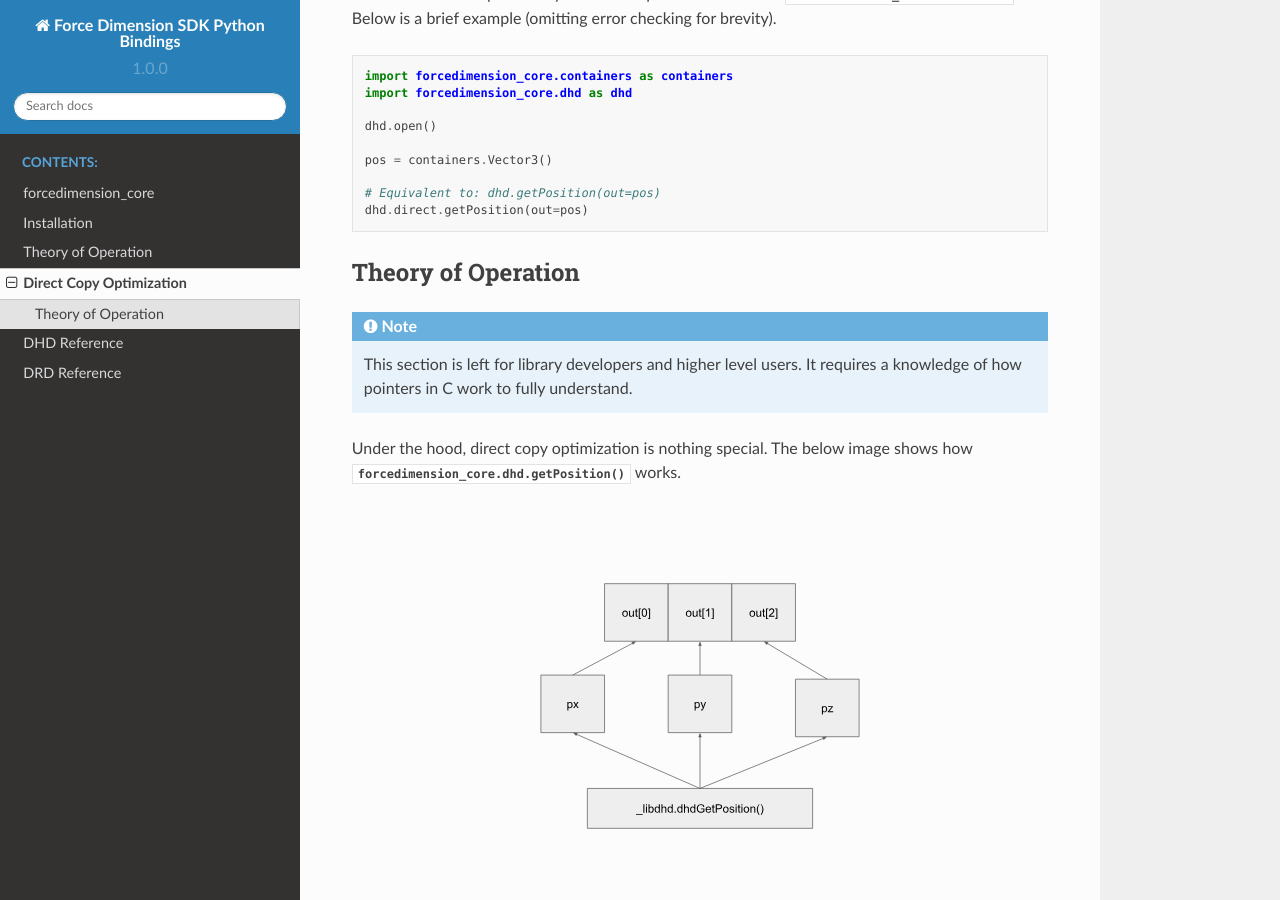
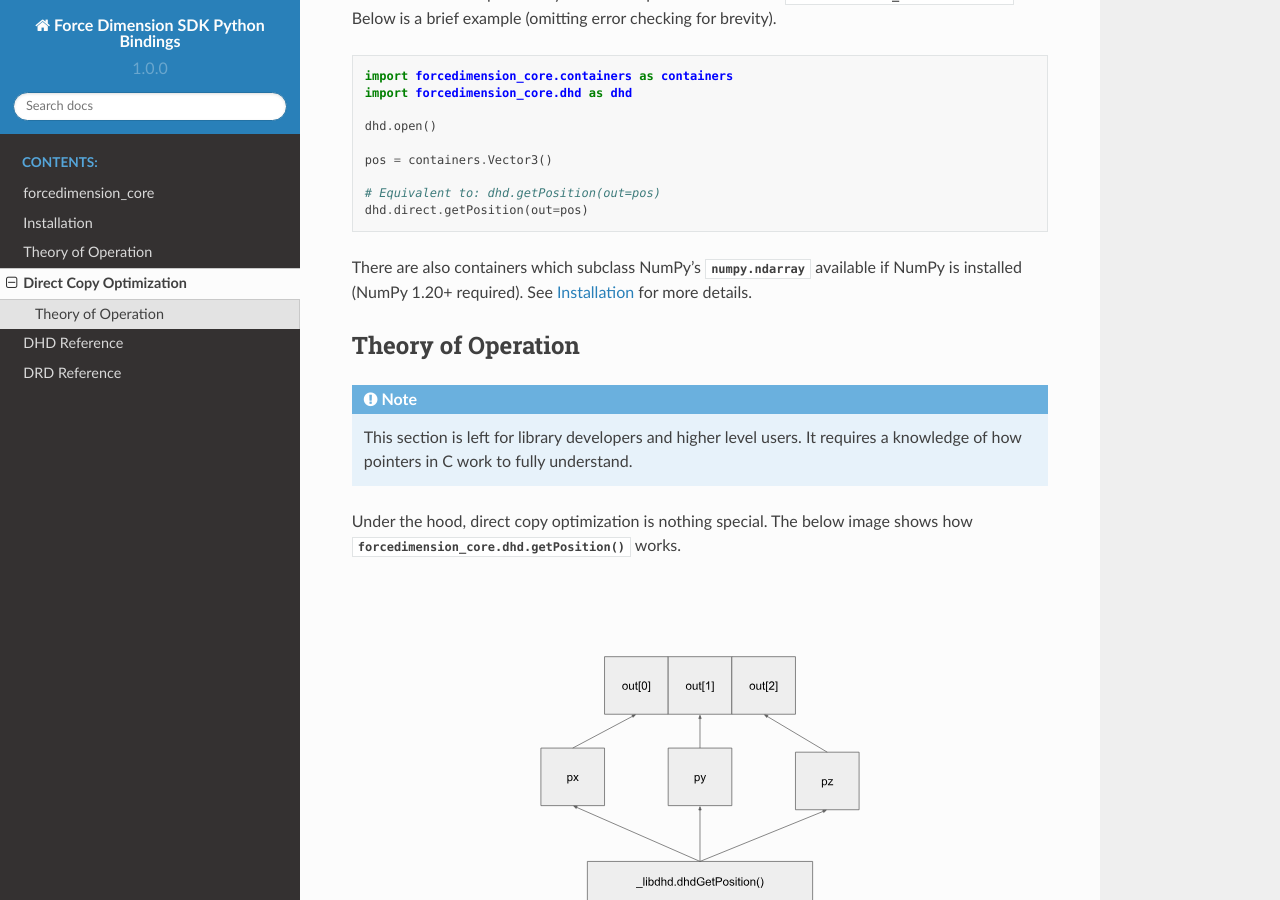
Before and after one commit to EmDash00/forcedimension_core-python-docs, a Sphinx documentation site: the page built from docs/source/direct_copy_optimization.rst, in a window 1280 px wide and 900 px high, scrolled down 522 px. Built offline with Sphinx 7.4.7 and the Read the Docs theme 2.0.0, drawn with Linux system fonts in a browser that asks for light colours.

Commit message:
Add references to NumPy containers

```diff
--- a/docs/source/direct_copy_optimization.rst
+++ b/docs/source/direct_copy_optimization.rst
@@ -34,6 +34,9 @@ Below is a brief example (omitting error checking for brevity).
    # Equivalent to: dhd.getPosition(out=pos)
    dhd.direct.getPosition(out=pos)
 
+
+There are also containers which subclass NumPy's :class:`numpy.ndarray` available if NumPy is
+installed (NumPy 1.20+ required). See :ref:`installation` for more details.
 
 Theory of Operation
 -------------------
--- a/docs/source/installation.rst
+++ b/docs/source/installation.rst
@@ -1,3 +1,5 @@
+.. _installation:
+
 Installation
 ============
 
@@ -5,7 +7,7 @@ Install the Package via PyPI
 ----------------------------
 
 A package is available on PyPI. The most recent version will always support
-every supported Python version at the time of release (currently ≥3.8).
+every supported Python version at the time of release (currently 3.8+).
 
 .. code-block:: bash
 
@@ -17,7 +19,7 @@ containers (see :ref:`dco`).
 
 .. code-block:: bash
 
-  python3 -m pip install forcedimension_core[numpy]
+  python3 -m pip install "forcedimension_core[numpy]"
 
 
 Install the Force Dimension SDK
```
